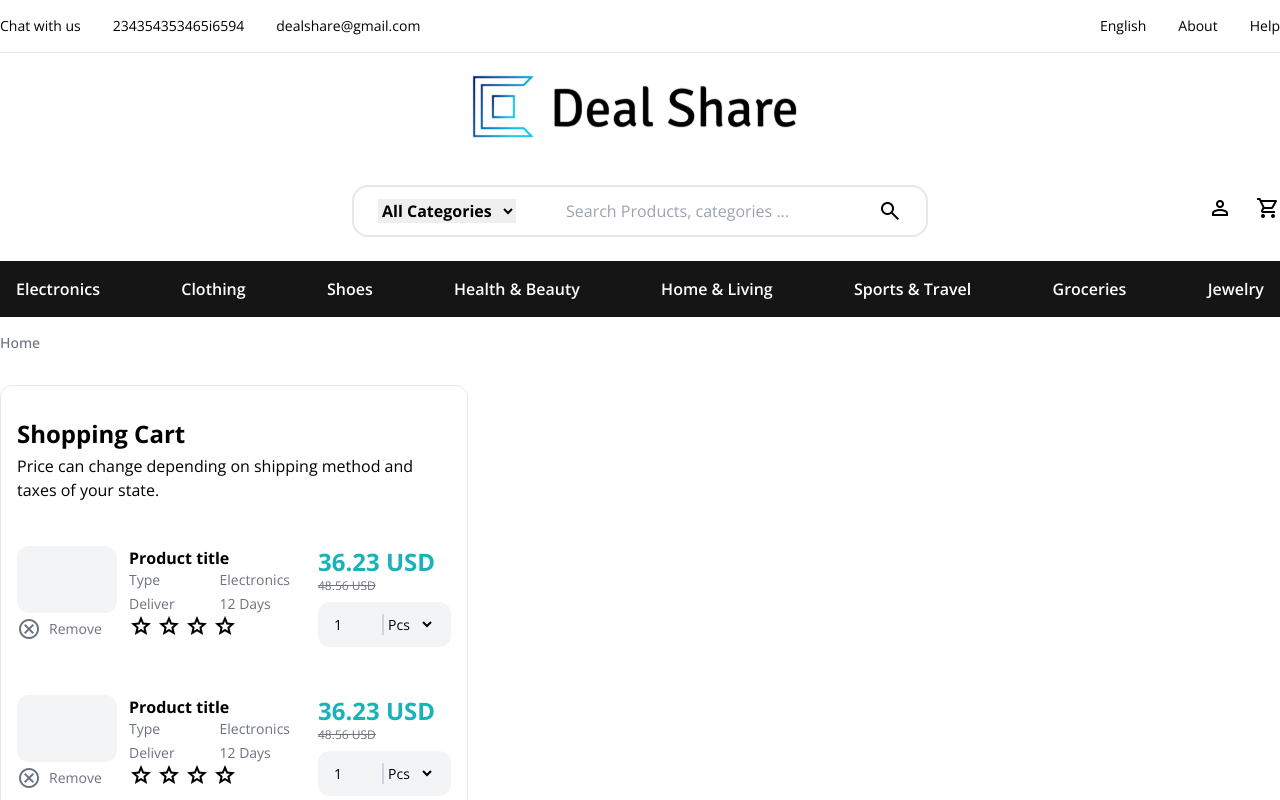
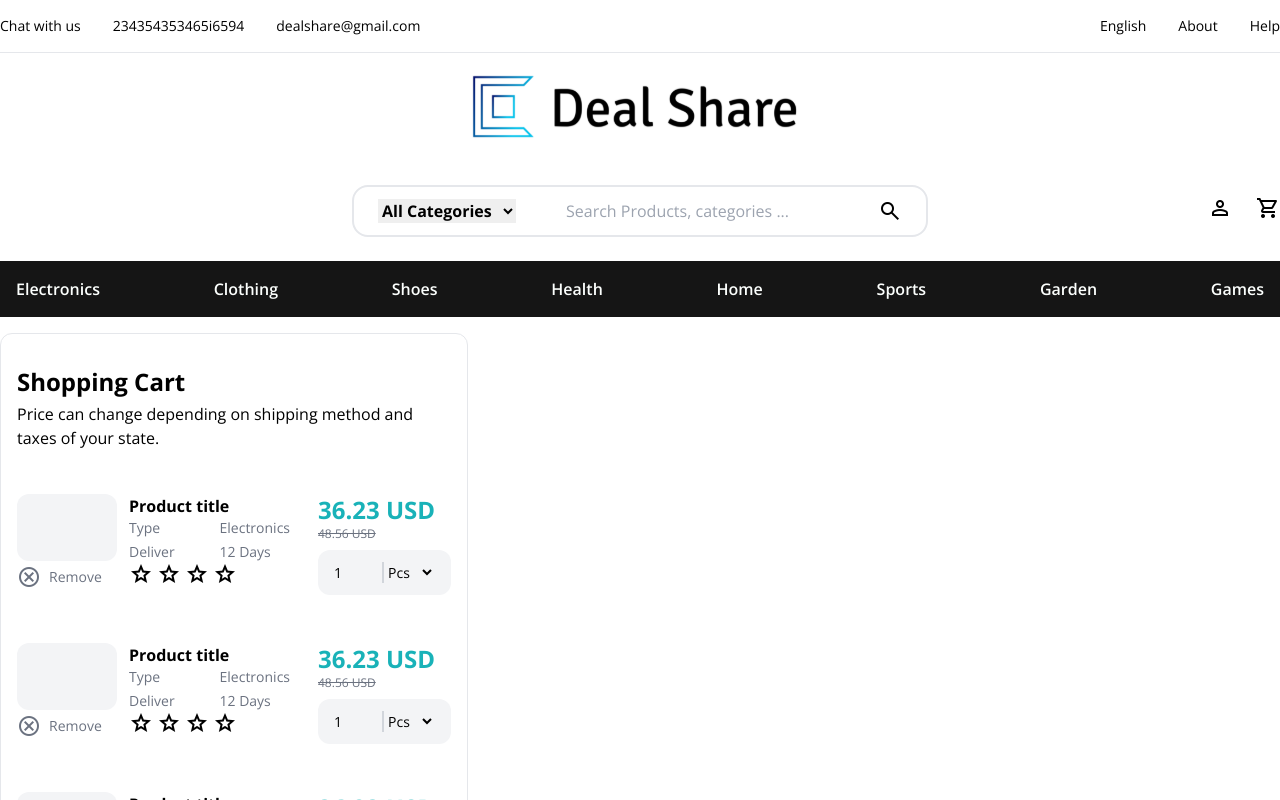
Before and after one commit to htmujahid/DealShare, a Next.js app: page /cart in a window 1280 px wide. Shown: the top 800 px of the page. Built offline with nearby package versions, Linux system fonts and the light colour scheme.

Commit message:
resolved issues in size of cards

```diff
--- a/src/components/Card/Product/ProductCard.jsx
+++ b/src/components/Card/Product/ProductCard.jsx
@@ -14,17 +14,15 @@ function ProductCard({ product }) {
           />
         </div>
         <div className="pt-4">
-          <h3 className="font-bold text-lg">{product?.name}</h3>
-          <p className="text-sm pb-2">{product?.description}</p>
-
+          <h3 className="font-bold text-lg h-8 overflow-hidden">
+            {product?.name}
+          </h3>
+          <p className="text-sm pb-2 h-[63px] overflow-hidden">
+            {product?.description}
+          </p>
           <div className="flex justify-between items-center">
             <div>
-              <p className="text-primary-dark text-lg font-bold">
-                ${product?.price}
-              </p>
-              <p className="font-semibold text-gray-400 line-through">
-                ${parseInt(product?.price) + 75}
-              </p>
+              <p className="text-lg font-bold">${product?.price}</p>
             </div>
             <Button
               type="primary"
--- a/src/components/Card/Product/ProductDetailedCard.jsx
+++ b/src/components/Card/Product/ProductDetailedCard.jsx
@@ -19,7 +19,7 @@ function ProductDetailedCard({ product }) {
       <div className="py-8 flex-1">
         <h3 className="font-bold text-lg pb-1">{product?.name}</h3>
         <p className="text-sm pb-2">{product?.description}</p>
-        {feedbacks.length > 0 && (
+        {feedbacks?.length > 0 && (
           <ProductReview rating={calculateAverageRating(feedbacks)} />
         )}
         <div className="pt-3 text-gray-500 text-sm">
--- a/src/components/Layouts/Navbar/CustomerBottomNavbar.jsx
+++ b/src/components/Layouts/Navbar/CustomerBottomNavbar.jsx
@@ -30,28 +30,28 @@ function CustomerBottomNavbar() {
       subCategories: ["kid", "male", "female"],
     },
     {
-            name: "Health & Beauty",
-            slung: "health-beauty",
+      name: "Health",
+      slung: "health",
       subCategories: ["kid", "male", "female"],
     },
     {
-            name: "Home & Living",
-            slung: "home-living",
+      name: "Home",
+      slung: "home",
       subCategories: ["kid", "male", "female"],
     },
     {
-            name: "Sports & Travel",
-            slung: "sports-travel",
+      name: "Sports",
+      slung: "sports",
       subCategories: ["kid", "male", "female"],
     },
     {
-            name: "Groceries",
-            slung: "groceries",
+      name: "Garden",
+      slung: "garden",
       subCategories: ["kid", "male", "female"],
     },
     {
-            name: "Jewelry",
-            slung: "jewelry",
+      name: "Games",
+      slung: "games",
       subCategories: ["kid", "male", "female"],
     },
   ];
--- a/src/pages/cart/index.js
+++ b/src/pages/cart/index.js
@@ -1,13 +1,12 @@
 import React from "react";
 import { CustomerLayout } from "@/components/Layouts";
 import { CustomerContainer } from "@/components/Layouts/Container";
-import { Breadcrumb } from "@/sections/Common";
 import { ShoppingCart } from "@/sections/Cart";
+
 function index() {
   return (
     <CustomerLayout>
       <CustomerContainer>
-                <Breadcrumb />
         <ShoppingCart />
       </CustomerContainer>
     </CustomerLayout>
--- a/src/pages/category/[category].js
+++ b/src/pages/category/[category].js
@@ -1,11 +1,10 @@
 import React from "react";
 import { CustomerLayout } from "@/components/Layouts";
 import { CategoryViews } from "@/sections/Category";
-import { Breadcrumb } from "@/sections/Common";
+
 function index() {
   return (
     <CustomerLayout>
-      <Breadcrumb />
       <CategoryViews />
     </CustomerLayout>
   );
--- a/src/pages/checkout/index.js
+++ b/src/pages/checkout/index.js
@@ -2,13 +2,11 @@ import React from "react";
 import { CustomerLayout } from "@/components/Layouts";
 import { BillingInfo, OrderSummary } from "@/sections/Checkout";
 import { CustomerContainer } from "@/components/Layouts/Container";
-import { Breadcrumb } from "@/sections/Common";
 
 function index() {
   return (
     <CustomerLayout>
       <CustomerContainer>
-                <Breadcrumb />
         <div className="flex gap-8 my-4 mb-16">
           <BillingInfo />
           <OrderSummary />
--- a/src/pages/index.js
+++ b/src/pages/index.js
@@ -11,7 +11,7 @@ export default function Home() {
     <CustomerLayout>
       <ProductsGrid products={products} />
       <Reviews />
-      <ProductCategory />
+      <ProductCategory products={products} />
       <CategoryTags />
     </CustomerLayout>
   );
--- a/src/pages/product/[id].js
+++ b/src/pages/product/[id].js
@@ -4,7 +4,6 @@ import {
   ProductDetailedDescription,
   RelatedProducts,
 } from "@/sections/Product";
-import { Breadcrumb } from "@/sections/Common";
 import { useProduct, useRelatedProducts } from "@/lib/app/product";
 import { useRouter } from "next/router";
 
@@ -14,7 +13,6 @@ function index() {
   const { products } = useRelatedProducts(product?._id, product?.category, 5);
   return (
     <CustomerLayout>
-      <Breadcrumb />
       <ProductDetailedDescription product={product} />
       <RelatedProducts products={products} />
     </CustomerLayout>
--- a/src/sections/Category/CategoryGridView.jsx
+++ b/src/sections/Category/CategoryGridView.jsx
@@ -1,15 +1,15 @@
-import { ProductDetailedCard } from "@/components/Card";
+import { ProductCard } from "@/components/Card";
 import React from "react";
 import { CategoryFilters } from "../Common";
 
 function CategoryGridView({ products }) {
   return (
-    <div className="flex justify-start min-w-[1280px] mb-16">
+    <div className="flex justify-between min-w-[1280px] mb-16">
       <CategoryFilters />
-      <div className="flex flex-wrap gap-8">
+      <div className="flex justify-start flex-wrap gap-4 w-fit">
         {products?.length > 0 ? (
           products.map((product) => (
-            <ProductDetailedCard key={product._id} product={product} />
+            <ProductCard key={product._id} product={product} />
           ))
         ) : (
           <>No Products of the selected category</>
--- a/src/sections/Category/CategoryListView.jsx
+++ b/src/sections/Category/CategoryListView.jsx
@@ -1,15 +1,15 @@
-import { ProductCard } from "@/components/Card";
+import { ProductDetailedCard } from "@/components/Card";
 import React from "react";
 import { CategoryFilters } from "../Common";
 
 function CategoryListView({ products }) {
   return (
-    <div className="flex justify-between min-w-[1280px] mb-16">
+    <div className="flex justify-start min-w-[1280px] mb-16">
       <CategoryFilters />
-      <div className="flex justify-start flex-wrap gap-4 w-fit">
+      <div className="flex flex-wrap gap-8">
         {products?.length > 0 ? (
           products.map((product) => (
-            <ProductCard key={product._id} product={product} />
+            <ProductDetailedCard key={product._id} product={product} />
           ))
         ) : (
           <>No Products of the selected category</>
--- a/src/sections/Category/CategoryViews.jsx
+++ b/src/sections/Category/CategoryViews.jsx
@@ -12,7 +12,7 @@ function CategoryViews() {
     60
   );
 
-  const [view, setView] = React.useState("list");
+  const [view, setView] = React.useState("grid");
   return (
     <CustomerContainer>
       <div className="flex justify-between items-center pb-16">
@@ -21,24 +21,24 @@ function CategoryViews() {
         </h3>
         <div className="flex gap-6">
           <button
+            className={`${view == "grid" ? "text-primary-dark" : null} flex`}
+            onClick={() => setView("grid")}
+          >
+            <span className="material-symbols-outlined pr-2">window</span>
+            Grid View
+          </button>
+          <button
             className={`${view == "list" ? "text-primary-dark" : null} flex `}
             onClick={() => setView("list")}
           >
             <span className="material-symbols-outlined pr-2">table_rows</span>
             List View
           </button>
-          <button
-            className={`${view == "grid" ? "text-primary-dark" : null} flex`}
-            onClick={() => setView("grid")}
-          >
-            <span className="material-symbols-outlined pr-2">window</span>
-            Grid View
-          </button>
         </div>
       </div>
       <>
+        {view == "grid" && <CategoryGridView products={products} />}
         {view == "list" && <CategoryListView products={products} />}
-        {view == "grid" && <CategoryGridView products={products} />}
       </>
     </CustomerContainer>
   );
--- a/src/sections/Home/ProductCategory.jsx
+++ b/src/sections/Home/ProductCategory.jsx
@@ -2,15 +2,16 @@ import { ProductCard } from "@/components/Card";
 import { CustomerContainer } from "@/components/Layouts/Container";
 import React from "react";
 
-function ProductCategory() {
+function ProductCategory({ products }) {
+  // get random 5 products
+  const randomProducts =
+    products?.sort(() => Math.random() - 0.5).slice(0, 5) ?? [];
   return (
     <CustomerContainer>
       <h1 className="text-4xl font-bold pb-8">Product Category</h1>
       <div className="flex justify-start gap-4 pb-16">
-                {Array(5)
-                    .fill(0)
-                    .map((_, i) => (
-                        <ProductCard key={i} />
+        {randomProducts.map((product) => (
+          <ProductCard product={product} key={product._id} />
         ))}
       </div>
     </CustomerContainer>
```
Lines whose indentation alone changed are shown as unchanged.
